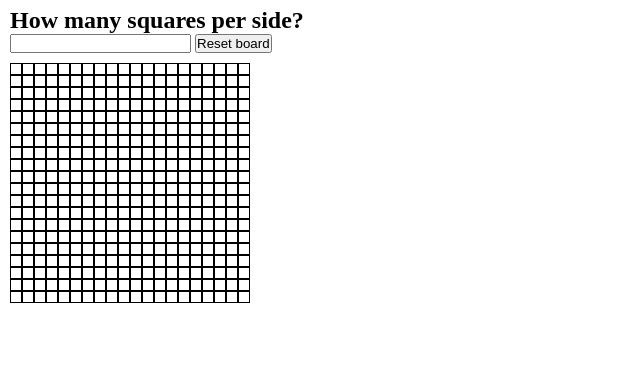
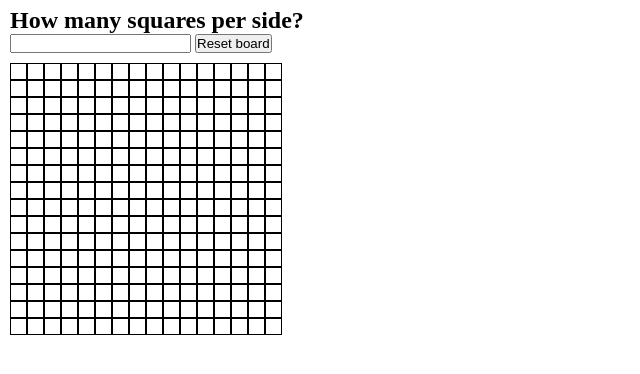
Before and after one commit to DeveloperJuho/OdinEtchASketch, a plain HTML site: page index.html in a window 1280 px wide. Both pictures are taken after a click on the button "Reset board". Shown: the part 40-414 px from the top of the page, without its empty margins (0-640 px from the left). Drawn offline with Linux system fonts and the light colour scheme.

Commit message:
Assignments basic functionality done

```diff
--- a/script.js
+++ b/script.js
@@ -6,17 +6,32 @@
 document.addEventListener("DOMContentLoaded", () => {
     // Div for squares
     const squareContainer = document.querySelector(".sqrContainer");
+    const resetButton = document.querySelector(".sqrButton");
+
+    resetButton.addEventListener("click", () =>{
+        const inputField = document.querySelector(".sqrInput");
+
+        if(Number(inputField.value) <= 64 && Number(inputField.value > 0)){
+            createGrid(squareContainer, inputField.value);
+        }
+        else{
+            createGrid(squareContainer, 16);
+        }
+    });
 
     // Initialize with a 16x16 container
     createGrid(squareContainer, 16);
-    // Test replaceChildren and add a new 20x20 container
-    createGrid(squareContainer, 20);
+
 });
 
 // Square constructor
 const squareConstructor = function(){
     const basicSquare = document.createElement("div");
     basicSquare.className = "squareDiv";
+
+    basicSquare.addEventListener("mouseenter", () => {
+        basicSquare.classList.add("painted");
+    });
 
     return basicSquare;
 }
@@ -40,6 +55,4 @@ const createGrid = function(sqrContainer, divNumber){
     for(let i = 0; i < divNumber; i++){
         sqrContainer.appendChild(rowConstructor(divNumber));
     }
-
-
 }
--- a/styles.css
+++ b/styles.css
@@ -21,7 +21,11 @@ h1, .inputField, .sqrContainer {
 .squareDiv{
     display: flex;
     flex-shrink: 0;
-    height: 10px;
-    width: 10px;
+    height: 15px;
+    width: 15px;
     border: solid 1px black;
 }
+
+.squareDiv:hover, .squareDiv.painted{
+    background-color: black;
+}
```
Also changed, not shown: plan.txt.
